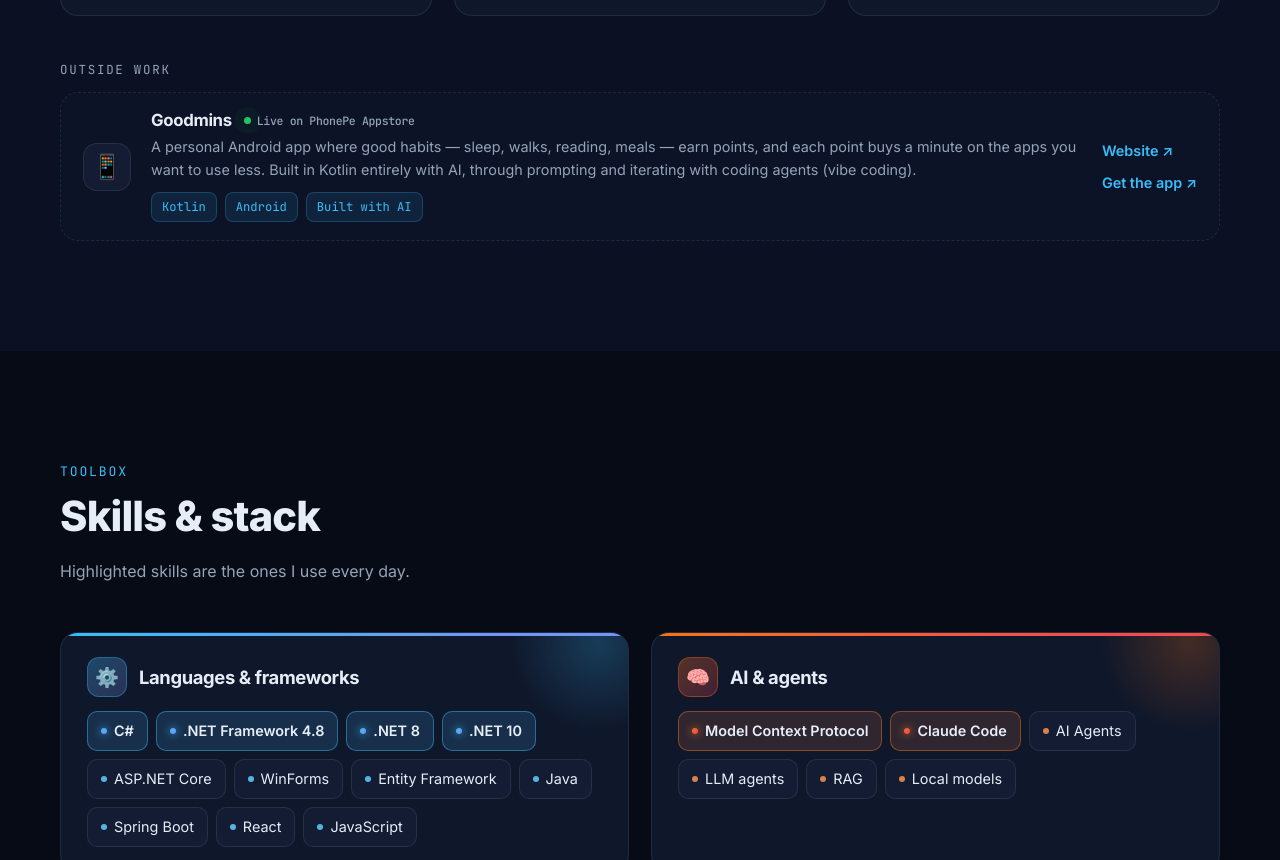
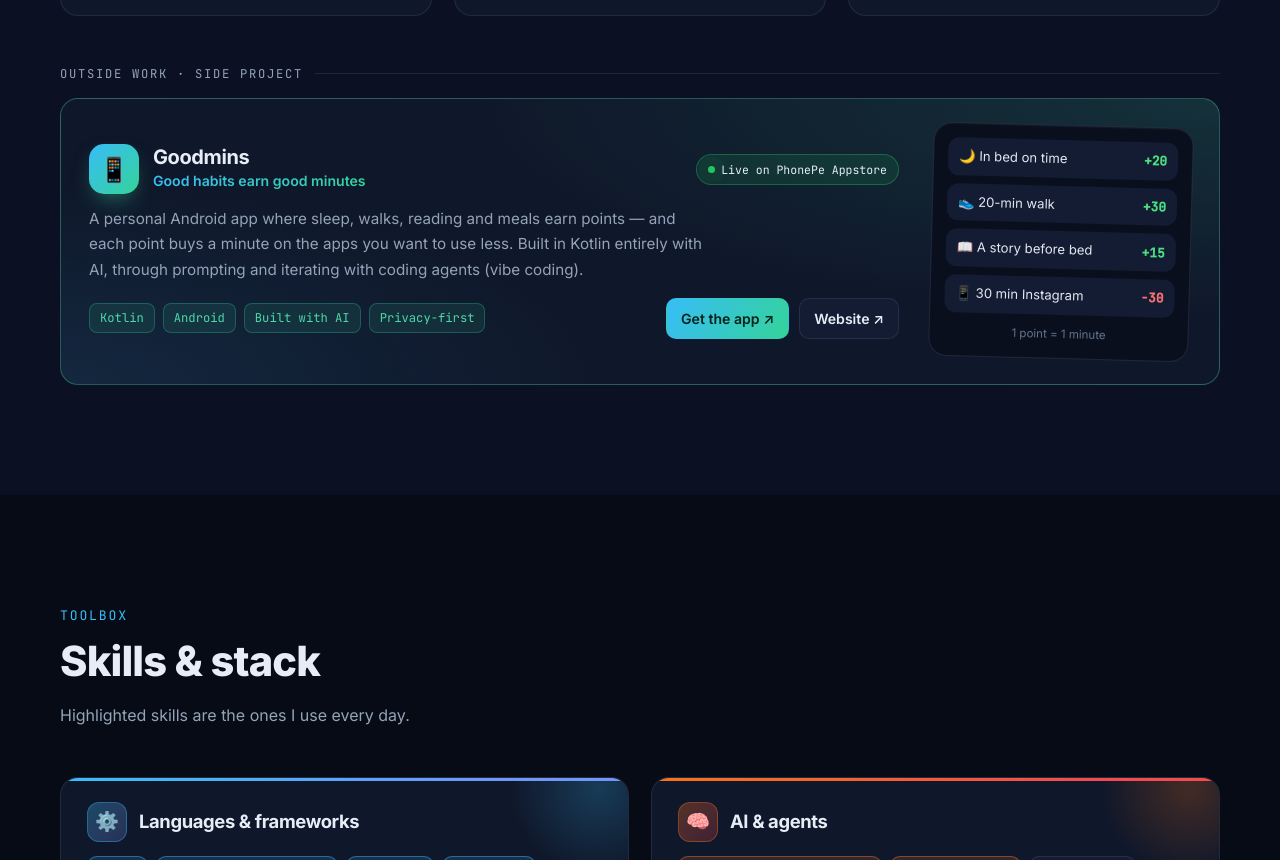
Before and after one commit to binayakpurohit/binayakpurohit.github.io, a plain HTML site: page index.html in a window 1280 px wide. Shown: the part 5827-6687 px from the top of the page. Drawn offline with Linux system fonts and the light colour scheme.

Commit message:
Give the Goodmins side-project strip a makeover
Branded blue-green card with tagline, live badge, app/website buttons and a
small points panel; stays shorter than the work project cards.

```diff
--- a/assets/css/styles.css
+++ b/assets/css/styles.css
@@ -286,14 +286,43 @@ ul, ol { margin: 0; padding: 0; list-style: none; }
 .project .tags li { color: var(--c1); background: color-mix(in srgb, var(--c1) 10%, transparent); border-color: color-mix(in srgb, var(--c1) 25%, transparent); }
 
 /* Side project strip */
-.side { margin-top: 44px; }
-.side .side__label { font-family: "JetBrains Mono", monospace; font-size: .78rem; text-transform: uppercase; letter-spacing: .14em; color: var(--muted); margin-bottom: 12px; }
-.side__card { display: grid; grid-template-columns: auto 1fr auto; gap: 20px; align-items: center; padding: 18px 22px; border-radius: var(--radius); border: 1px dashed var(--border); background: color-mix(in srgb, var(--surface) 55%, transparent); }
-.side__icon { display: grid; place-items: center; width: 48px; height: 48px; border-radius: 14px; font-size: 1.5rem; background: var(--surface-2); border: 1px solid var(--border); }
-.side__text h3 { font-size: 1.05rem; margin-bottom: 4px; display: flex; flex-wrap: wrap; align-items: center; gap: 6px 12px; }
-.side__live { font-family: "JetBrains Mono", monospace; font-size: .72rem; font-weight: 500; color: var(--muted); }
-.side__text p { color: var(--muted); font-size: .9rem; margin-bottom: 10px; }
-.side__links { display: grid; gap: 8px; font-weight: 600; font-size: .9rem; white-space: nowrap; }
+.side { margin-top: 48px; --g1: #38bdf8; --g2: #34d399; }
+.side .side__label { display: flex; align-items: center; gap: 12px; font-family: "JetBrains Mono", monospace; font-size: .76rem; text-transform: uppercase; letter-spacing: .14em; color: var(--muted); margin-bottom: 14px; }
+.side .side__label::after { content: ""; flex: 1; height: 1px; background: var(--border); }
+.side__card { position: relative; display: grid; grid-template-columns: 1fr 260px; gap: 32px; align-items: center; padding: 26px 28px; border-radius: var(--radius); border: 1px solid color-mix(in srgb, var(--g2) 28%, var(--border)); background:
+  radial-gradient(120% 140% at 100% 0%, color-mix(in srgb, var(--g2) 14%, transparent), transparent 55%),
+  radial-gradient(80% 120% at 0% 100%, color-mix(in srgb, var(--g1) 10%, transparent), transparent 60%),
+  var(--surface); overflow: hidden; transition: border-color .3s, box-shadow .3s; }
+.side__card:hover { border-color: color-mix(in srgb, var(--g2) 50%, transparent); box-shadow: var(--shadow); }
+.side__head { display: flex; align-items: center; gap: 14px; flex-wrap: wrap; margin-bottom: 12px; }
+.side__icon { display: grid; place-items: center; width: 50px; height: 50px; border-radius: 15px; font-size: 1.5rem; background: linear-gradient(135deg, var(--g1), var(--g2)); box-shadow: 0 10px 24px -10px color-mix(in srgb, var(--g2) 70%, transparent); }
+.side__head h3 { margin: 0; font-size: 1.25rem; }
+.side .side__tagline { margin: 0; font-size: .88rem; font-weight: 600; background: linear-gradient(120deg, var(--g1), var(--g2)); -webkit-background-clip: text; background-clip: text; color: transparent; }
+.side__live { margin-left: auto; display: inline-flex; align-items: center; padding: 5px 11px; border-radius: 999px; font-family: "JetBrains Mono", monospace; font-size: .72rem; color: var(--text); background: color-mix(in srgb, #22c55e 12%, transparent); border: 1px solid color-mix(in srgb, #22c55e 35%, transparent); }
+.side .side__desc { color: var(--muted); font-size: .95rem; margin-bottom: 16px; max-width: 64ch; }
+.side__foot { display: flex; flex-wrap: wrap; align-items: center; justify-content: space-between; gap: 14px; }
+.side .tags li { color: color-mix(in srgb, var(--g2) 85%, var(--text)); background: color-mix(in srgb, var(--g2) 10%, transparent); border-color: color-mix(in srgb, var(--g2) 28%, transparent); }
+.side__links { display: flex; gap: 10px; }
+.side__btn { padding: 8px 14px; border-radius: 10px; font-weight: 600; font-size: .88rem; color: var(--text); border: 1px solid var(--border); background: var(--surface-2); transition: transform .2s, border-color .2s; }
+.side__btn:hover { text-decoration: none; transform: translateY(-1px); border-color: var(--g2); }
+.side__btn--solid { color: #04221a; border-color: transparent; background: linear-gradient(120deg, var(--g1), var(--g2)); }
+.side__demo { display: grid; gap: 8px; padding: 14px; border-radius: 18px; background: #0a0f1d; border: 1px solid rgba(148,163,184,.16); box-shadow: inset 0 1px 0 rgba(255,255,255,.04); color: #e2e8f0; transform: rotate(1.5deg); transition: transform .4s ease; }
+.side__card:hover .side__demo { transform: rotate(0); }
+.side__demo li { display: flex; justify-content: space-between; align-items: center; gap: 8px; padding: 8px 11px; border-radius: 11px; background: #131c33; font-size: .82rem; }
+.side__demo b { font-family: "JetBrains Mono", monospace; font-size: .8rem; }
+.side__demo .plus { color: #4ade80; }
+.side__demo .minus { color: #f87171; }
+.side__demo .side__rule { justify-content: center; background: transparent; padding: 2px 0 0; font-size: .72rem; color: #64748b; }
+@media (max-width: 880px) {
+  .side__card { grid-template-columns: 1fr; gap: 22px; }
+  .side__demo { transform: none; max-width: 360px; }
+}
+@media (max-width: 560px) {
+  .side__card { padding: 20px; }
+  .side__live { margin-left: 0; }
+  .side__links { width: 100%; }
+  .side__btn { flex: 1; text-align: center; }
+}
 .live-dot { display: inline-block; width: 7px; height: 7px; margin-right: 6px; border-radius: 50%; background: #22c55e; vertical-align: 1px; animation: pulse 2s infinite; }
 
 /* Skills */
@@ -317,6 +346,4 @@ ul, ol { margin: 0; padding: 0; list-style: none; }
 @media (max-width: 880px) { .skills { grid-template-columns: 1fr; } }
 @media (max-width: 640px) {
   .projects { grid-template-columns: 1fr; }
-  .side__card { grid-template-columns: auto 1fr; align-items: start; gap: 14px; }
-  .side__links { grid-column: 1 / -1; display: flex; gap: 16px; }
 }
--- a/index.html
+++ b/index.html
@@ -16,7 +16,7 @@
   <link rel="preconnect" href="https://fonts.googleapis.com">
   <link rel="preconnect" href="https://fonts.gstatic.com" crossorigin>
   <link href="https://fonts.googleapis.com/css2?family=Inter:wght@400;500;600;700;800&family=JetBrains+Mono:wght@400;500&display=swap" rel="stylesheet">
-  <link rel="stylesheet" href="assets/css/styles.css?v=20261117c">
+  <link rel="stylesheet" href="assets/css/styles.css?v=20261117d">
   <script>try{var t=localStorage.getItem('theme');if(t)document.documentElement.dataset.theme=t;}catch(e){}</script>
 </head>
 <body>
@@ -290,18 +290,33 @@
           </article>
         </div>
         <div class="side reveal">
-          <p class="side__label">Outside work</p>
+          <p class="side__label">Outside work · Side project</p>
           <article class="side__card">
-            <span class="side__icon" aria-hidden="true">📱</span>
-            <div class="side__text">
-              <h3>Goodmins <span class="side__live"><span class="live-dot" aria-hidden="true"></span>Live on PhonePe Appstore</span></h3>
-              <p>A personal Android app where good habits — sleep, walks, reading, meals — earn points, and each point buys a minute on the apps you want to use less. Built in Kotlin entirely with AI, through prompting and iterating with coding agents (vibe coding).</p>
-              <ul class="tags"><li>Kotlin</li><li>Android</li><li>Built with AI</li></ul>
+            <div class="side__main">
+              <div class="side__head">
+                <span class="side__icon" aria-hidden="true">📱</span>
+                <div>
+                  <h3>Goodmins</h3>
+                  <p class="side__tagline">Good habits earn good minutes</p>
+                </div>
+                <span class="side__live"><span class="live-dot" aria-hidden="true"></span>Live on PhonePe Appstore</span>
+              </div>
+              <p class="side__desc">A personal Android app where sleep, walks, reading and meals earn points — and each point buys a minute on the apps you want to use less. Built in Kotlin entirely with AI, through prompting and iterating with coding agents (vibe coding).</p>
+              <div class="side__foot">
+                <ul class="tags"><li>Kotlin</li><li>Android</li><li>Built with AI</li><li>Privacy-first</li></ul>
+                <div class="side__links">
+                  <a class="side__btn side__btn--solid" href="https://www.phonepeappstore.com/apps/productivity/goodmins/app.goodmins/" target="_blank" rel="noopener">Get the app ↗</a>
+                  <a class="side__btn" href="https://goodmins.github.io/" target="_blank" rel="noopener">Website ↗</a>
+                </div>
+              </div>
             </div>
-            <div class="side__links">
-              <a href="https://goodmins.github.io/" target="_blank" rel="noopener">Website ↗</a>
-              <a href="https://www.phonepeappstore.com/apps/productivity/goodmins/app.goodmins/" target="_blank" rel="noopener">Get the app ↗</a>
-            </div>
+            <ul class="side__demo" aria-label="Example points">
+              <li><span>🌙 In bed on time</span><b class="plus">+20</b></li>
+              <li><span>👟 20-min walk</span><b class="plus">+30</b></li>
+              <li><span>📖 A story before bed</span><b class="plus">+15</b></li>
+              <li><span>📱 30 min Instagram</span><b class="minus">−30</b></li>
+              <li class="side__rule">1 point = 1 minute</li>
+            </ul>
           </article>
         </div>
       </div>
@@ -385,6 +400,6 @@
     </div>
   </footer>
 
-  <script src="assets/js/main.js?v=20261117c" defer></script>
+  <script src="assets/js/main.js?v=20261117d" defer></script>
 </body>
 </html>
```
